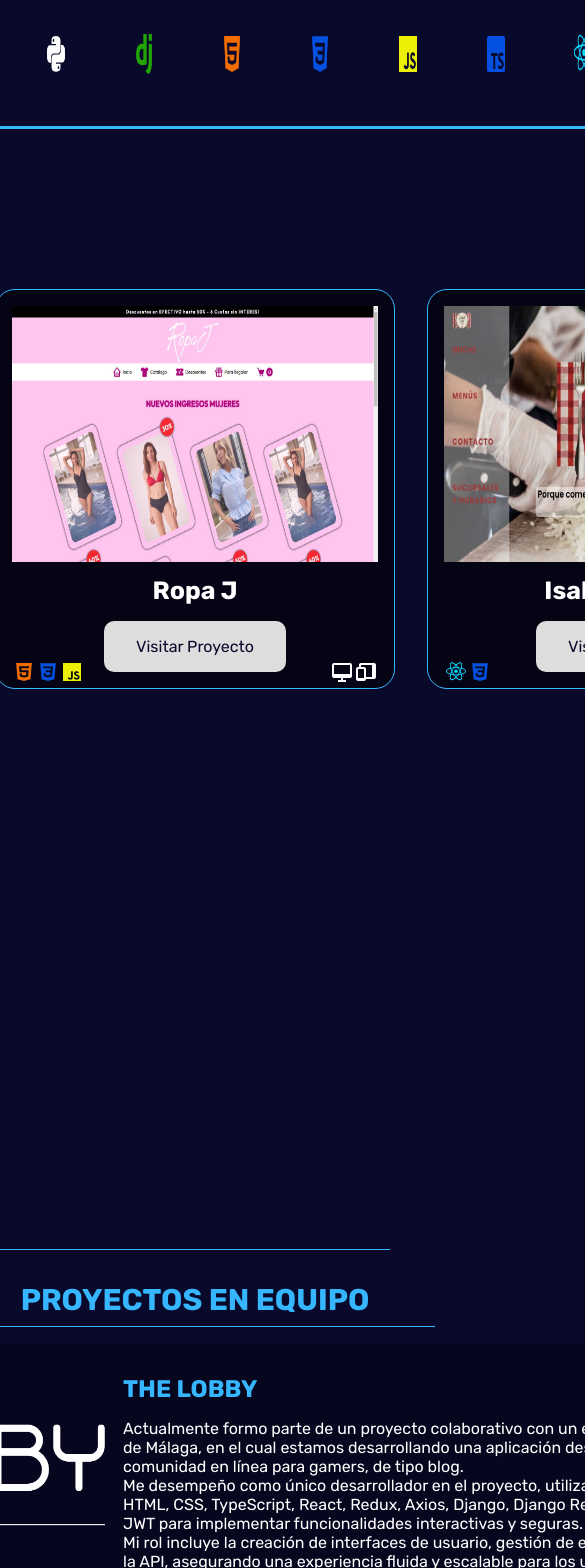
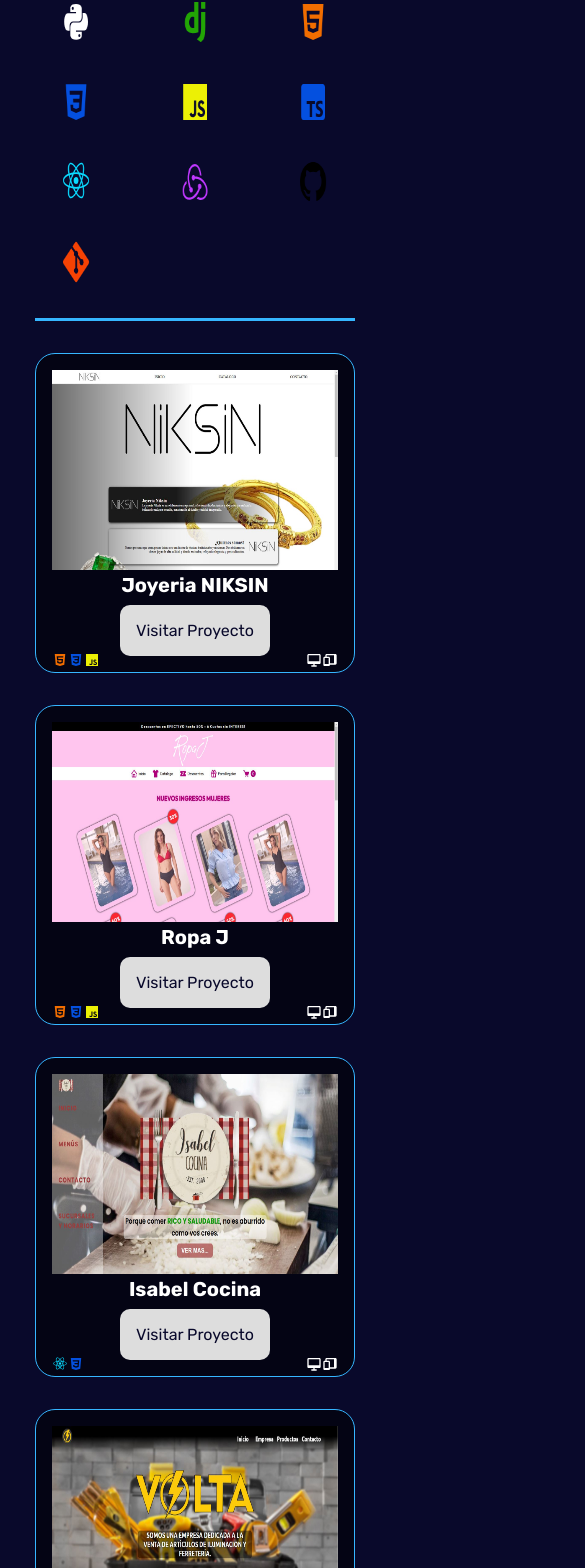
Before and after one commit to Totoneta/portfolio, a React (Vite) app in the folder portafoliotomasgodoy/: page / in a window 390 px wide. Shown: the part 1138-2706 px from the top of the page, 585 px wide, since content can reach past the window. Built offline with nearby package versions, Linux system fonts and the light colour scheme.

Commit message:
diseño responsivo todo aplicado

```diff
--- a/portafoliotomasgodoy/src/components/proyectocard/proyectocard.css
+++ b/portafoliotomasgodoy/src/components/proyectocard/proyectocard.css
@@ -77,3 +77,49 @@
 .proyectocardcontainerresponsivo>img {
     height: 1.5rem;
 }
+
+
+/* --------------------------------------------- */
+
+/* Mediaquerys 350px a 719px */
+@media (min-width: 350px) and (max-width: 719px) {
+
+    .proyectocardcontainer {
+        display: flex;
+        flex-direction: column;
+        margin: 0 auto;
+        gap: 2rem;
+        padding: 1rem;
+    }
+
+    /* Cards */
+    .proyectocardsubcontainer {
+        width: 20rem;
+        height: 20rem;
+    }
+
+    /* Texto */
+    .proyectocardcontainertexto {
+        gap: .5rem;
+    }
+
+    .proyectocardcontainertexto>h3 {
+        font-size: 20px;
+    }
+
+    .proyectocardcontainertexto>a {
+        padding: 1rem;
+    }
+
+
+    /* Tecnologias */
+    .proyectocardcontainertecnologias>img {
+        height: 1rem;
+    }
+
+    /* Responsive */
+    .proyectocardcontainerresponsivocontainer>img {
+        height: 1rem;
+    }
+
+}
--- a/portafoliotomasgodoy/src/components/proyectocard/proyectocard.jsx
+++ b/portafoliotomasgodoy/src/components/proyectocard/proyectocard.jsx
@@ -39,7 +39,9 @@ export default function ProyectoCard() {
                                             <img src='/svg/phoneipad.svg' alt='Phone & Ipad' title='Phone & Ipad' />
                                         </div>
                                         :
+                                        <div className="proyectocardcontainerresponsivocontainer">
                                             <img src='/svg/desktop.svg' alt='Desktop' title='Desktop' />
+                                        </div>
                                 }
                             </div>
                         </div>
--- a/portafoliotomasgodoy/src/components/proyectosenconjunto/proyectosenconjunto.css
+++ b/portafoliotomasgodoy/src/components/proyectosenconjunto/proyectosenconjunto.css
@@ -44,3 +44,42 @@
 .proyectosenconjuntocontainerthelobbytexto>h2 {
     color: #36B6FF;
 }
+
+
+/* --------------------------------------------- */
+
+/* Mediaquerys 350px a 719px */
+@media (min-width: 350px) and (max-width: 719px) {
+
+    .proyectosenconjuntocontainer>h3 {
+        font-size: 25px;
+        width: 20rem;
+    }
+
+    /* THE LOBBY */
+    .proyectosenconjuntocontainerthelobby {
+        padding: 1rem;
+        flex-direction: column;
+    }
+
+    .proyectosenconjuntocontainerthelobby>img {
+        width: 20rem;
+    }
+
+    .proyectosenconjuntocontainerthelobbytexto {
+        width: 20rem;
+        display: flex;
+        justify-content: center;
+        align-items: start;
+        flex-direction: column;
+        gap: 1rem;
+        font-size: 13px;
+    }
+
+    .proyectosenconjuntocontainerthelobbytexto>h2 {
+        color: #36B6FF;
+    }
+
+
+
+}
--- a/portafoliotomasgodoy/src/components/tecnologias/tecnologias.css
+++ b/portafoliotomasgodoy/src/components/tecnologias/tecnologias.css
@@ -43,7 +43,7 @@
         transform: rotateY(0deg);
     }
 
-    25%{
+    25% {
         transform: rotateY(90deg);
     }
 
@@ -51,7 +51,7 @@
         transform: rotateY(180deg);
     }
 
-    75%{
+    75% {
         transform: rotateY(90deg);
     }
 
@@ -59,3 +59,24 @@
         transform: rotateY(0deg);
     }
 }
+
+/* --------------------------------------------- */
+
+/* Mediaquerys 350px a 719px */
+@media (min-width: 350px) and (max-width: 719px) {
+
+    /* Tecnologías */
+    .sobremitecnologiascontainer {
+        padding: 2rem 1rem;
+        gap: .5rem;
+        width: 20rem;
+        margin: 1rem auto;
+    }
+
+    .sobremitecnologiassubcontainer {
+        display: grid;
+        grid-template-columns: 30% 30% 30%;
+        gap: 2rem;
+    }
+
+}
```
Also changed, not shown: 5 other files (tests, documents, lock files or other folders). Lines whose indentation alone changed are shown as unchanged.
